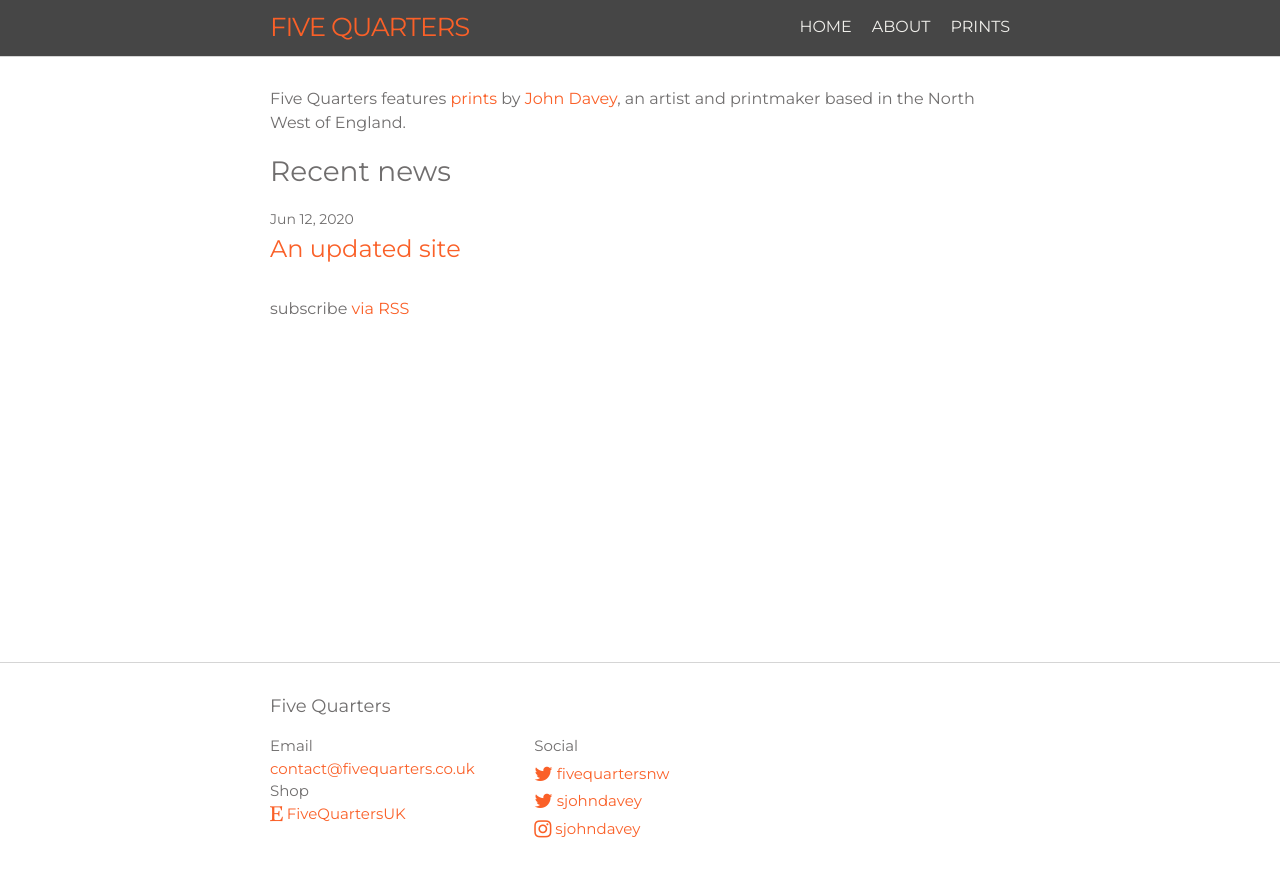
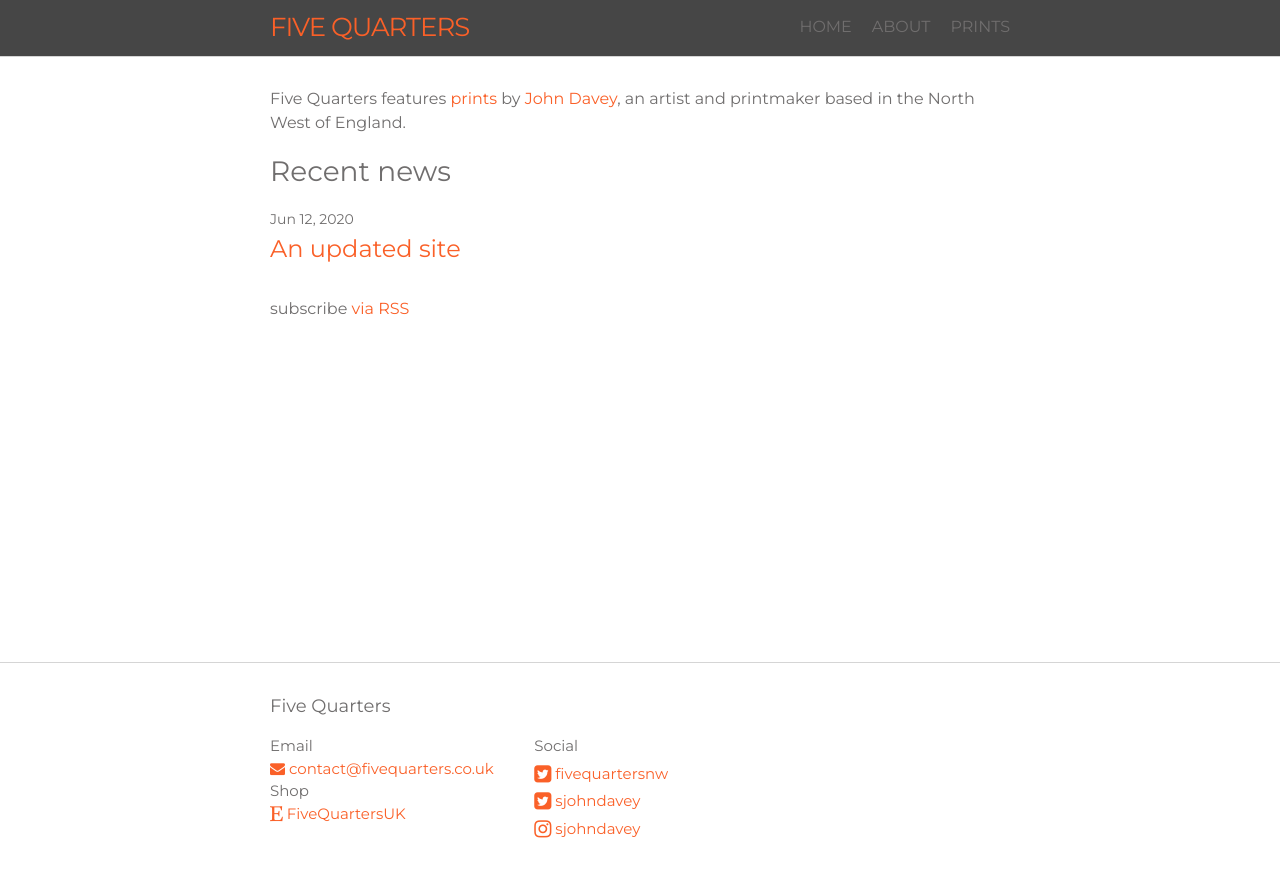
Before and after one commit to Five-Quarters/five-quarters.github.io, a Jekyll site: the page built from index.markdown, in a window 1280 px wide. Shown: the top 877 px of the page. Built offline with Jekyll 4.4.1, drawn with Linux system fonts in a browser that asks for light colours.

Commit message:
Update the social section and some styling

```diff
--- a/_config.yml
+++ b/_config.yml
@@ -23,9 +23,11 @@ email: contact@fivequarters.co.uk
 description: >- # this means to ignore newlines until "baseurl:"
 baseurl: "" # the subpath of your site, e.g. /blog
 url: "" # the base hostname & protocol for your site, e.g. http://example.com
+timezone: Europe/London
 etsy_username: FiveQuartersUK
-twitter_username: jekyllrb
-github_username:  jekyll
+twitter_username: fivequartersnw
+artist_twitter_username: sjohndavey
+artist_instagram_username:  sjohndavey
 
 # Build settings
 theme: minima
--- a/_includes/footer.html
+++ b/_includes/footer.html
@@ -9,7 +9,9 @@
       <div class="footer-col footer-col-1">
         <ul class="contact-list">
           <li>Email</li>
-          <li><a class="u-email" href="mailto:{{ site.email }}">{{ site.email }}</a></li>
+          <li>
+            <a class="u-email" href="mailto:{{ site.email }}"><i class="fa fa-envelope"></i> {{ site.email }}</a>
+          </li>
 
           <li>Shop</li>
           <li>
--- a/_includes/header.html
+++ b/_includes/header.html
@@ -10,9 +10,7 @@
         <input type="checkbox" id="nav-trigger" class="nav-trigger" />
         <label for="nav-trigger">
           <span class="menu-icon">
-            <svg viewBox="0 0 18 15" width="18px" height="15px">
-              <path d="M18,1.484c0,0.82-0.665,1.484-1.484,1.484H1.484C0.665,2.969,0,2.304,0,1.484l0,0C0,0.665,0.665,0,1.484,0 h15.032C17.335,0,18,0.665,18,1.484L18,1.484z M18,7.516C18,8.335,17.335,9,16.516,9H1.484C0.665,9,0,8.335,0,7.516l0,0 c0-0.82,0.665-1.484,1.484-1.484h15.032C17.335,6.031,18,6.696,18,7.516L18,7.516z M18,13.516C18,14.335,17.335,15,16.516,15H1.484 C0.665,15,0,14.335,0,13.516l0,0c0-0.82,0.665-1.483,1.484-1.483h15.032C17.335,12.031,18,12.695,18,13.516L18,13.516z"/>
-            </svg>
+            <i class="fa fa-bars"></i>
           </span>
         </label>
 
--- a/_includes/social.html
+++ b/_includes/social.html
@@ -1,15 +1,15 @@
 <ul class="social-media-list">
   <li>Social</li>
-  <li><a href="https://twitter.com/fivequartersnw">
-    <i class="fa fa-twitter fa-lg"></i>
-    <span class="username">fivequartersnw</span></a>
+  <li><a href="https://twitter.com/{{ site.twitter_username | cgi_escape | escape }}">
+    <i class="fa fa-twitter-square fa-lg"></i>
+    <span class="username">{{ site.twitter_username }}</span></a>
   </li>
-  <li><a href="https://twitter.com/sjohndavey">
-    <i class="fa fa-twitter fa-lg"></i>
-    <span class="username">sjohndavey</span></a>
+  <li><a href="https://twitter.com/{{ site.artist_twitter_username | cgi_escape | escape }}">
+    <i class="fa fa-twitter-square fa-lg"></i>
+    <span class="username">{{ site.artist_twitter_username }}</span></a>
   </li>
-  <li><a href="https://www.instagram.com/sjohndavey/">
+  <li><a href="https://www.instagram.com/{{ site.artist_instagram_username | cgi_escape | escape }}/">
     <i class="fa fa-instagram fa-lg"></i>
-    <span class="username">sjohndavey</span></a>
+    <span class="username">{{ site.artist_instagram_username }}</span></a>
   </li>
 </ul>
--- a/_sass/five-quarters/_layout.scss
+++ b/_sass/five-quarters/_layout.scss
@@ -40,7 +40,7 @@
   }
 
   .page-link {
-    color: rgb(240, 239, 235);
+    color: $text-color;
     line-height: $base-line-height;
     text-transform: uppercase;
 
```
